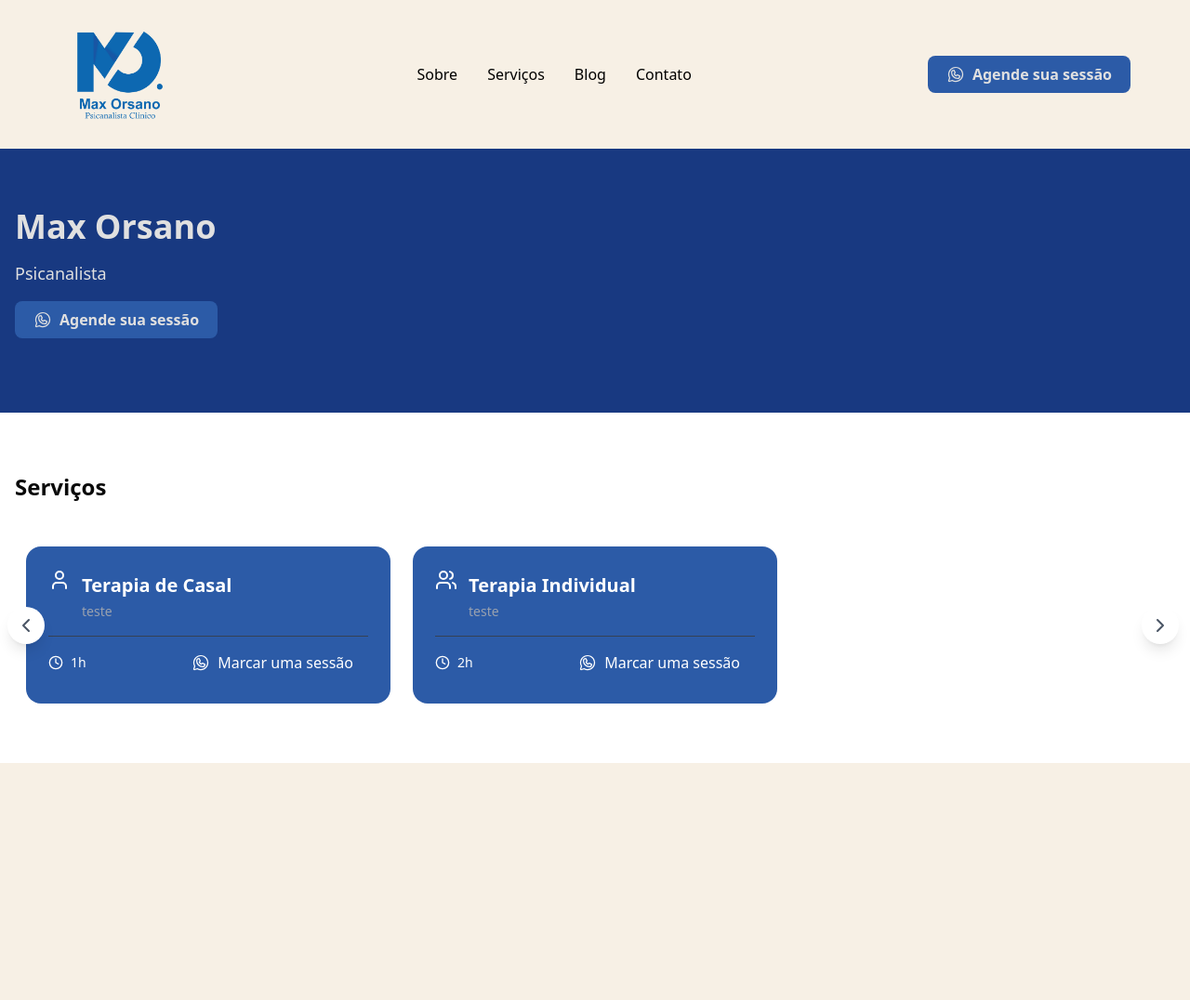
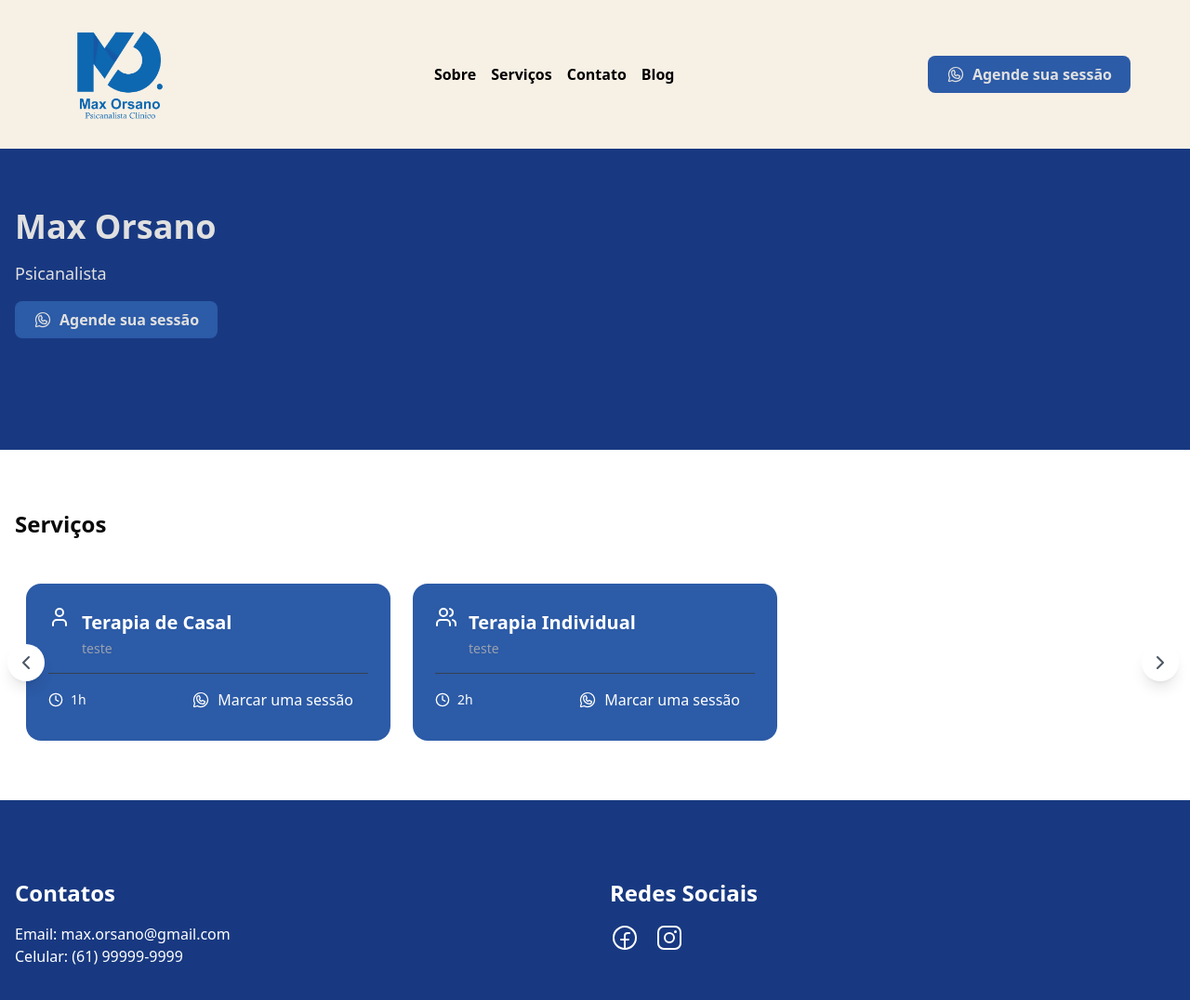
Before and after one commit to orsanor/landing-page-max-orsano, a Next.js app: page / in a window 1280 px wide. Shown: the top 1076 px of the page at 93% size. Before the commit the page ends 821 px from the top, so only its background shows below. Built offline with nearby package versions, Linux system fonts and the light colour scheme.

Commit message:
feat: layout atualizado

```diff
--- /dev/null
+++ b/src/app/_components/footer.tsx
@@ -0,0 +1,32 @@
+import { FacebookLogo, InstagramLogo } from "@phosphor-icons/react/dist/ssr";
+
+export function Footer() {
+  return (
+    <section className="bg-[#183981] py-16 text-white">
+      <div className="container mx-auto px-4">
+        <footer className="grid grid-cols-1 md:grid-cols-2 lg:grid-cols3 gap-8 mb-12 mt-5">
+          <div>
+            <h3 className="text-2xl font-semibold mb-4">Contatos</h3>
+            <p>Email: max.orsano@gmail.com</p>
+            <p>Celular: (61) 99999-9999</p>
+          </div>
+
+          <div>
+            <h3 className="text-2xl font-semibold mb-4">Redes Sociais</h3>
+            <div className="flex gap-4">
+              <a
+                href="https://www.facebook.com/p/maxorsano-100069786426605/"
+                target="_blank"
+              >
+                <FacebookLogo className="w-8 h-8" />
+              </a>
+              <a href="https://www.instagram.com/max.orsano/" target="_blank">
+                <InstagramLogo className="w-8 h-8" />
+              </a>
+            </div>
+          </div>
+        </footer>
+      </div>
+    </section>
+  );
+}
--- a/src/app/_components/header.tsx
+++ b/src/app/_components/header.tsx
@@ -1,28 +1,53 @@
-import { Button } from "@/components/ui/button";
 import { WhatsappLogo } from "@phosphor-icons/react/dist/ssr";
+import Link from "next/link";
 
 export default function Header() {
   return (
     <header className="py-4 px-6">
       <div className="max-w-6xl mx-auto flex items-center justify-between">
         <img src="/logo.png" className="h-32" />
-        <nav className="flex space-x-8">
-          <a className="text-black font-medium hover:underline">Sobre</a>
-          <a
-            className="text-black font-medium hover:underline"
-            href="#servicos"
-          >
-            Serviços
-          </a>
-          <a className="text-black font-medium hover:underline" href="#blog">
-            Blog
-          </a>
-          <a className="text-black font-medium hover:underline" href="#contato">
-            Contato
-          </a>
+        <nav className="flex items-center justify-center py-4">
+          <ul className="flex gap-4">
+            <li>
+              <Link
+                className="text-black hover:text-[#77adeb] duration-300 font-semibold"
+                rel="stylesheet"
+                href="/"
+              >
+                Sobre
+              </Link>
+            </li>
+            <li>
+              <Link
+                className="text-black hover:text-[#77adeb] duration-300 font-semibold "
+                rel="stylesheet"
+                href="/"
+              >
+                Serviços
+              </Link>
+            </li>
+            <li>
+              <Link
+                className="text-black hover:text-[#77adeb] duration-300 font-semibold "
+                rel="stylesheet"
+                href="/"
+              >
+                Contato
+              </Link>
+            </li>
+            <li>
+              <Link
+                className="text-black hover:text-[#77adeb] duration-300 font-semibold "
+                rel="stylesheet"
+                href="#"
+              >
+                Blog
+              </Link>
+            </li>
+          </ul>
         </nav>
         <a
-          href="#"
+          href={`https://wa.me/556198275031?text=Gostaria de agendar uma sessão`}
           className="bg-[#2c5ba7] px-5 py-2 rounded-md font-semibold flex items-center w-fit gap-2 text-[#e0e0e0] hover:bg-[#77adeb] duration-300"
         >
           <WhatsappLogo className="w-5 h-5" />
--- a/src/app/_components/hero.tsx
+++ b/src/app/_components/hero.tsx
@@ -9,12 +9,11 @@ import {
   CarouselPrevious,
 } from "@/components/ui/carousel";
 
-
 export function Hero() {
   return (
     <section className="bg-[#183981] text-[#e0e0e0] relative overflow-hidden">
       <div className="container mx-auto py-16 px-4 pt-16 pb-16 md:pb-0 relative">
-        <article className="grid grid-cols-1 lg:grid-cols-2 gap-8 pb-20">
+        <article className="grid grid-cols-1 lg:grid-cols-2 gap-8 pb-30">
           {/* <Carousel className="w-full max-w-xs">
               <CarouselContent>
                 <CarouselItem>...</CarouselItem>
@@ -31,7 +30,7 @@ export function Hero() {
             <p className="lg:text-lg">Psicanalista</p>
             <div>
               <a
-                href="#"
+                href={`https://wa.me/556198275031?text=Gostaria de agendar uma sessão`}
                 className="bg-[#2c5ba7] px-5 py-2 rounded-md font-semibold flex items-center w-fit gap-2 hover:bg-[#77adeb] duration-300"
               >
                 <WhatsappLogo className="w-5 h-5" />
--- a/src/app/_components/services.tsx
+++ b/src/app/_components/services.tsx
@@ -73,7 +73,7 @@ export default function Services() {
                         </div>
 
                         <a
-                          href="#"
+                          href={`https://wa.me/556198275031?text=Gostaria de agendar uma sessão`}
                           className="flex items-center justify-center gap-2  hover:bg-[#77adeb] px-4 py-2 rounded-md duration-300"
                         >
                           <WhatsappLogo className="w-5 h-5" />
--- a/src/app/page.tsx
+++ b/src/app/page.tsx
@@ -1,7 +1,9 @@
 import { About } from "./_components/about";
+import { Footer } from "./_components/footer";
 import Header from "./_components/header";
 import { Hero } from "./_components/hero";
 import Services from "./_components/services";
+
 
 export default function Home() {
   return (
@@ -9,6 +11,7 @@ export default function Home() {
       <Header />
       <Hero />
       <Services />
+      <Footer />
     </main>
   );
 }
```
